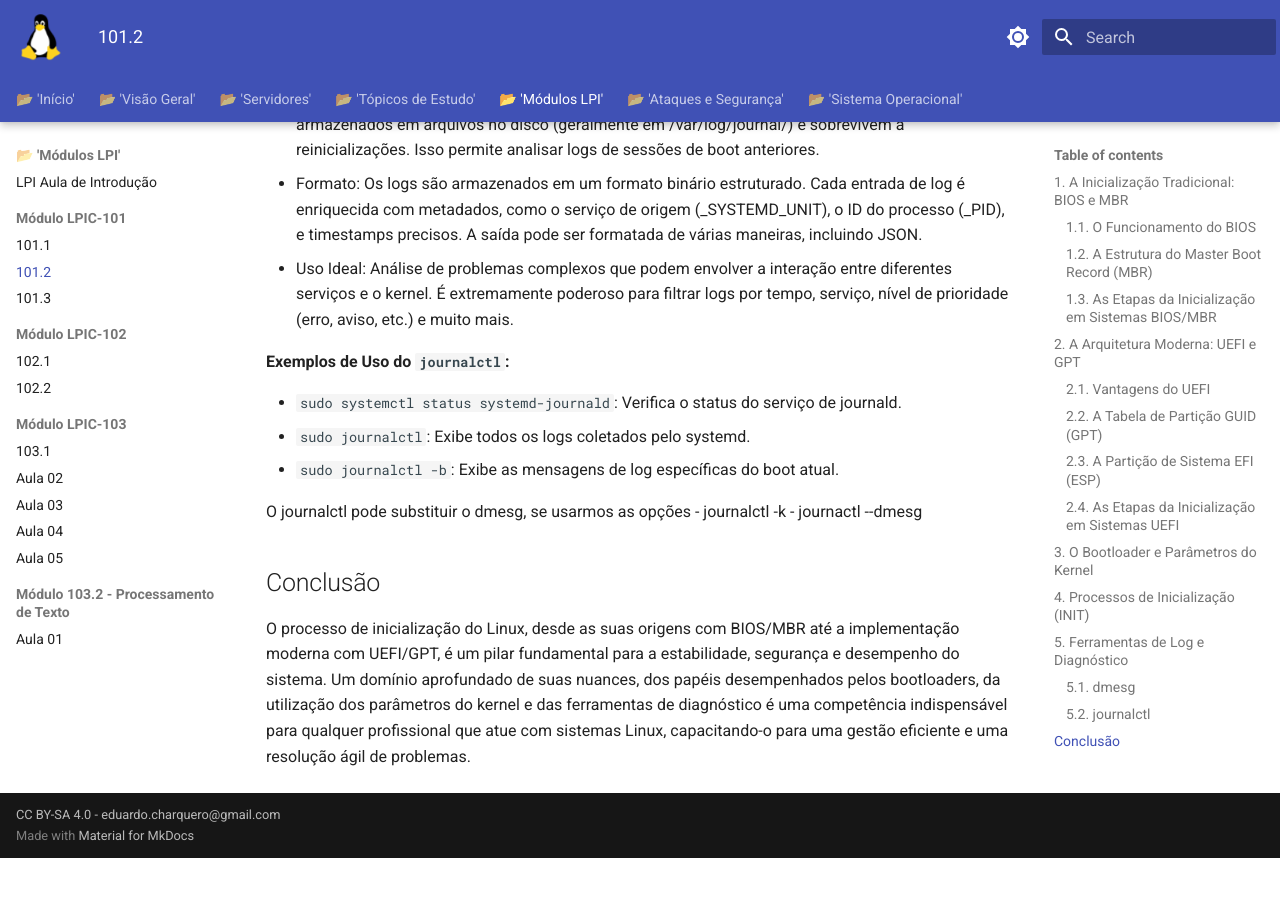
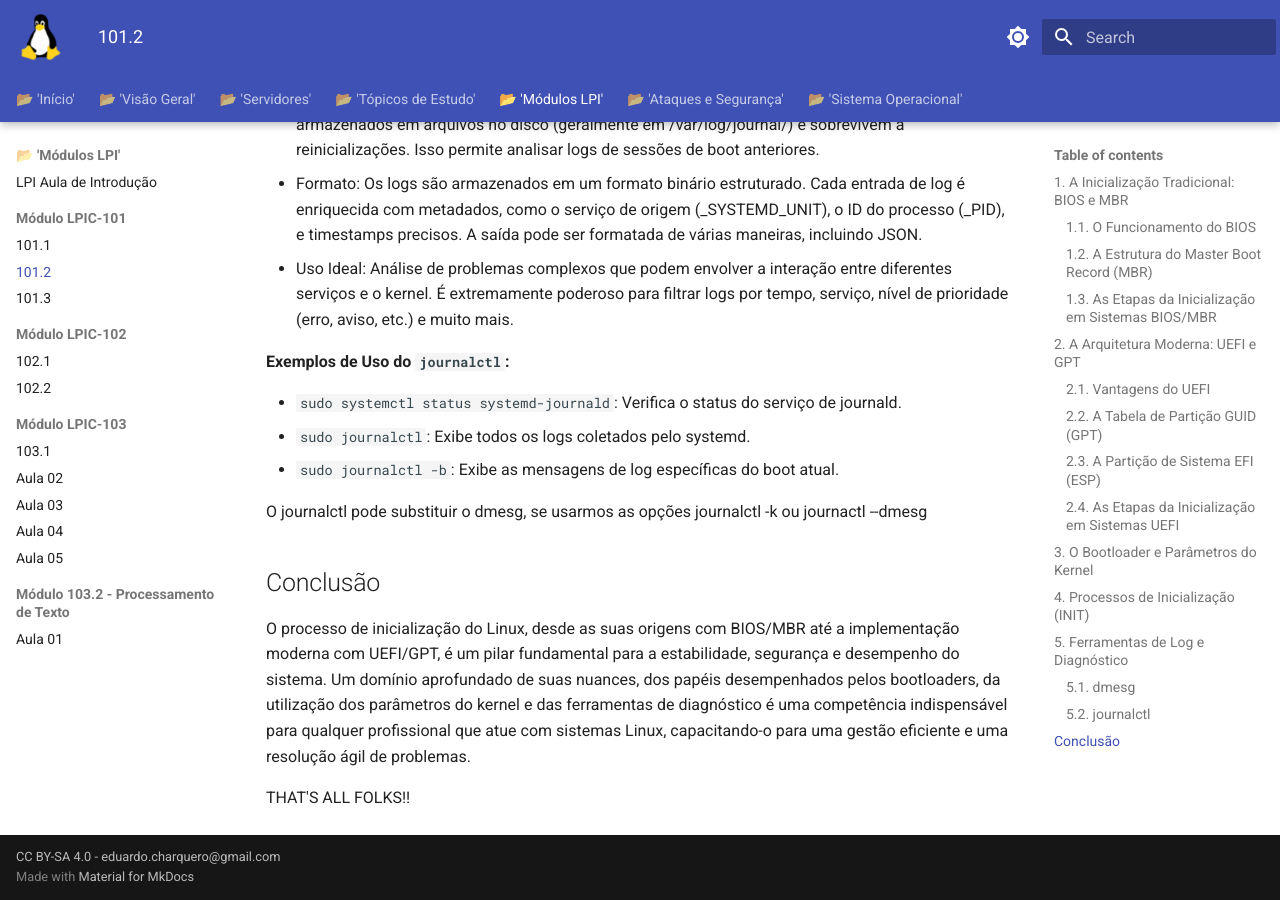
Before and after one commit to educharquero/officinas, an MkDocs documentation site: the page built from docs/LPIC-101.2_Processo_de_inicializacao_do_linux.md, in a window 1280 px wide and 900 px high, scrolled down 6993 px. Built offline with MkDocs 1.6.1 and Material for MkDocs 9.7.7, drawn with Linux system fonts in a browser that asks for light colours; before the commit the page ends 7851 px from its top, so only the background shows below that.

Commit message:
101.2-boot

```diff
--- a/docs/LPIC-101.2_Processo_de_inicializacao_do_linux.md
+++ b/docs/LPIC-101.2_Processo_de_inicializacao_do_linux.md
@@ -146,10 +146,11 @@ O `journalctl` é a interface principal para o sistema de log do systemd. Ele ce
 *   `sudo journalctl`: Exibe todos os logs coletados pelo systemd.
 *   `sudo journalctl -b`: Exibe as mensagens de log específicas do boot atual.
 
- O journalctl pode substituir o dmesg, se usarmos as opções
-- journalctl -k
-- journactl --dmesg
+ O journalctl pode substituir o dmesg, se usarmos as opções journalctl -k ou journactl --dmesg
 
 ## Conclusão
 
 O processo de inicialização do Linux, desde as suas origens com BIOS/MBR até a implementação moderna com UEFI/GPT, é um pilar fundamental para a estabilidade, segurança e desempenho do sistema. Um domínio aprofundado de suas nuances, dos papéis desempenhados pelos bootloaders, da utilização dos parâmetros do kernel e das ferramentas de diagnóstico é uma competência indispensável para qualquer profissional que atue com sistemas Linux, capacitando-o para uma gestão eficiente e uma resolução ágil de problemas.
+
+
+THAT'S ALL FOLKS!!
```
Also changed, not shown: site/search/search_index.json.
